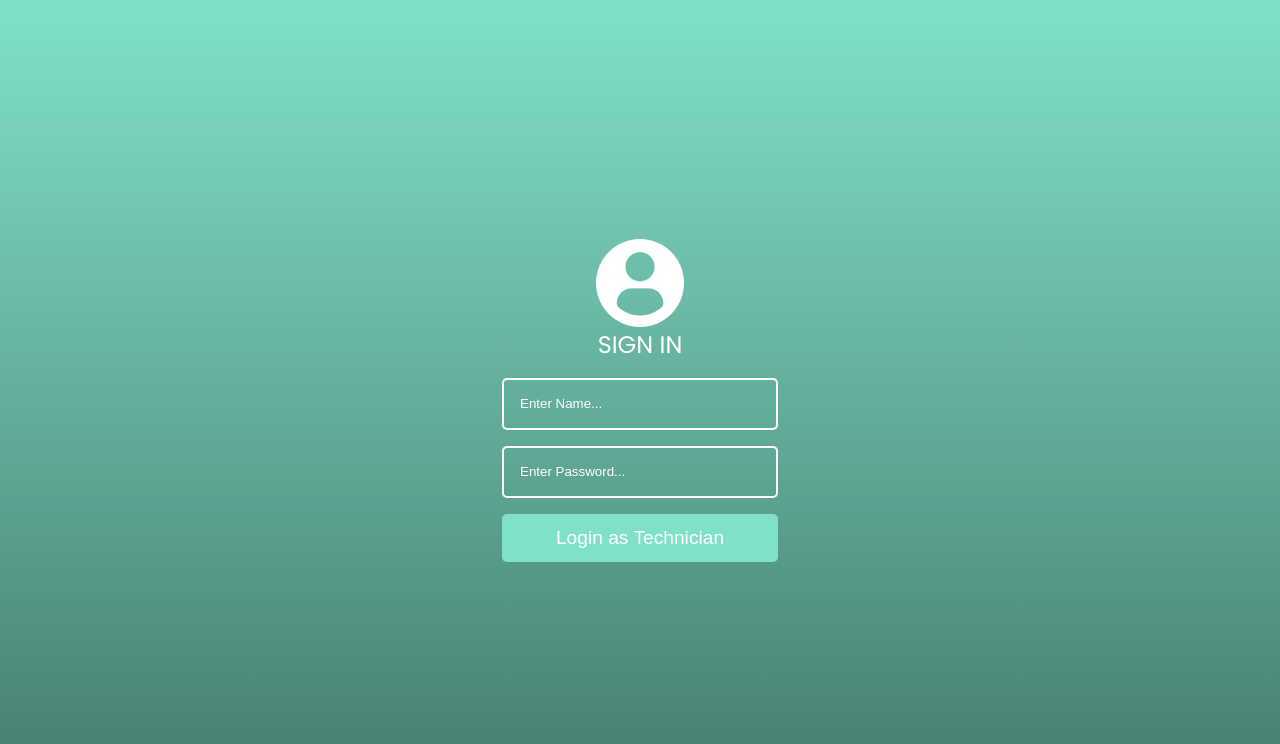
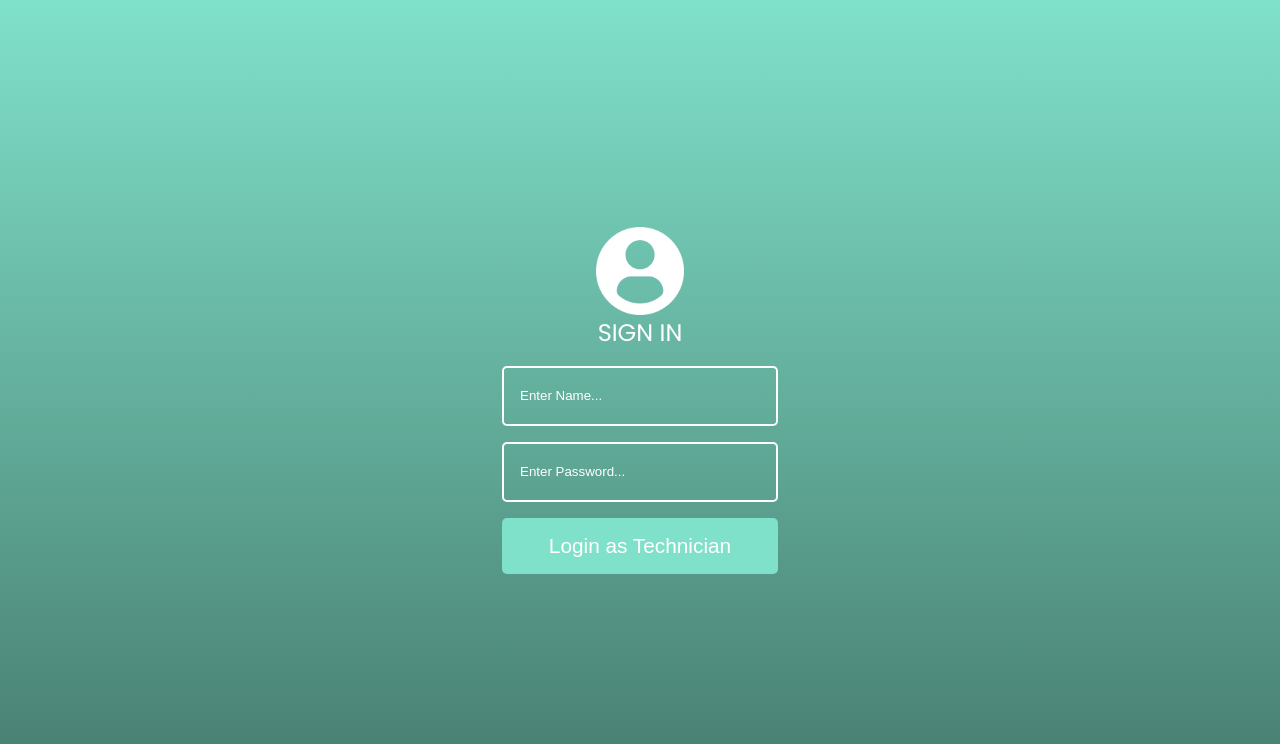
Before and after one commit to xanderglanninger/Full-Stack-CRM-app, a website: page Presentation_Layer/technician/technicianLogin.html in a window 1280 px wide. Drawn offline with Linux system fonts and the light colour scheme.

Commit message:
Update technicianLogin.css

```diff
--- a/public/css/technicianLogin.css
+++ b/public/css/technicianLogin.css
@@ -7,7 +7,6 @@ body {
   background: linear-gradient(180deg, #80e1ca, #467b6e);
   width: 100%;
   display: flex;
-  flex-direction: column;
   justify-content: center;
   align-items: center;
   font-family: poppins;
@@ -38,7 +37,7 @@ body {
 }
 
 .login-main-container input {
-  height: 6vh;
+  height: 7vh;
   width: 30vh;
   border: white solid 2px;
   margin-top: 2vh;
@@ -47,19 +46,19 @@ body {
   padding-left: 2vh;
   padding-right: 2vh;
   color: white;
-  font-weight: 100;
-  outline: none !important;
+  font-weight: 600;
+  outline: none;
 }
 
 .login-main-container button {
-  height: 6vh;
+  height: 7vh;
   width: 100%;
   background-color: #80e1ca;
   border: none;
   border-radius: 5px;
   color: white;
   font-weight: 400;
-  font-size: 2.4vh;
+  font-size: 2.6vh;
   margin-top: 2vh;
 }
 
```
